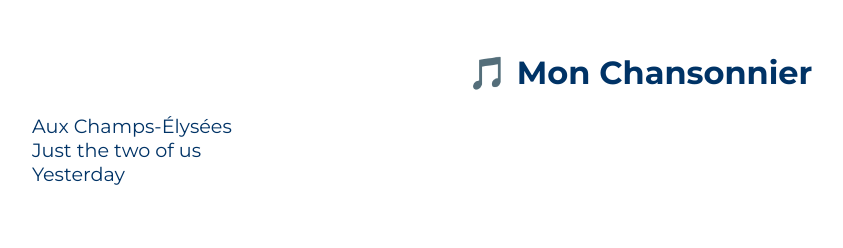
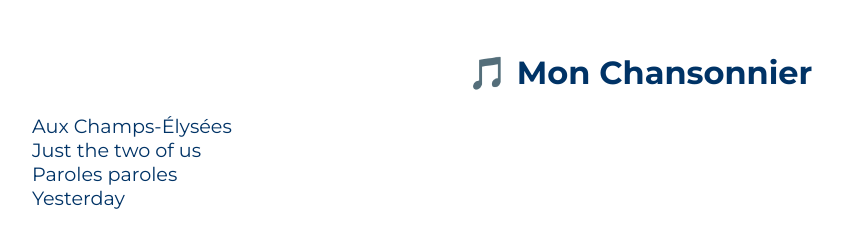
Before and after one commit to k4ctuus/Mon-chansonnier, a plain HTML site: page index.html in a window 1280 px wide. Shown: the whole page, without its empty margins (0-843 px from the left). Drawn offline with Linux system fonts and the light colour scheme.

Commit message:
Update index.html

```diff
--- a/index.html
+++ b/index.html
@@ -12,6 +12,7 @@
   <ul>
     <li><a href="songs/aux-champs-elysees.html">Aux Champs-Élysées</a></li>
     <li><a href="songs/just-the-two-of-us.html">Just the two of us</a></li>
+    <li><a href="songs/paroles-paroles.html">Paroles paroles</a></li>
     <li><a href="songs/yesterday.html">Yesterday</a></li>
   </ul>
 </body>
```
